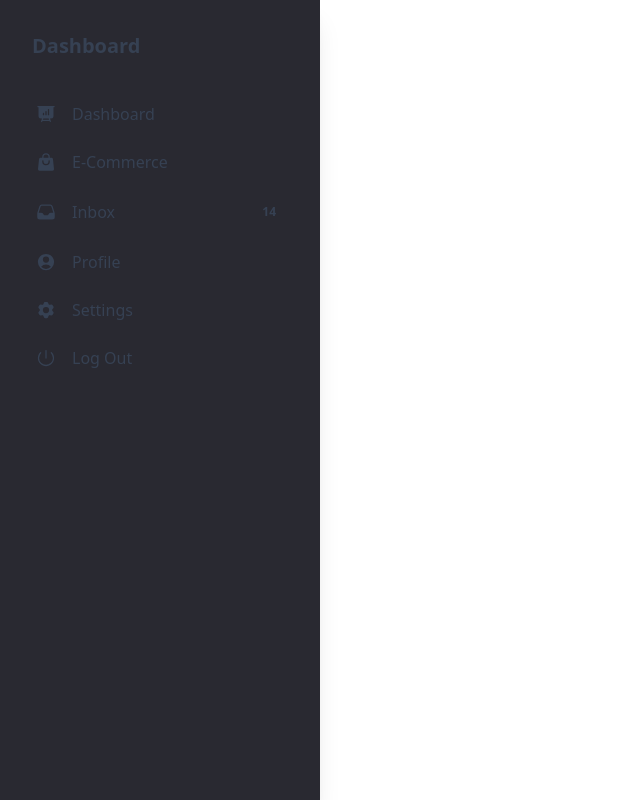
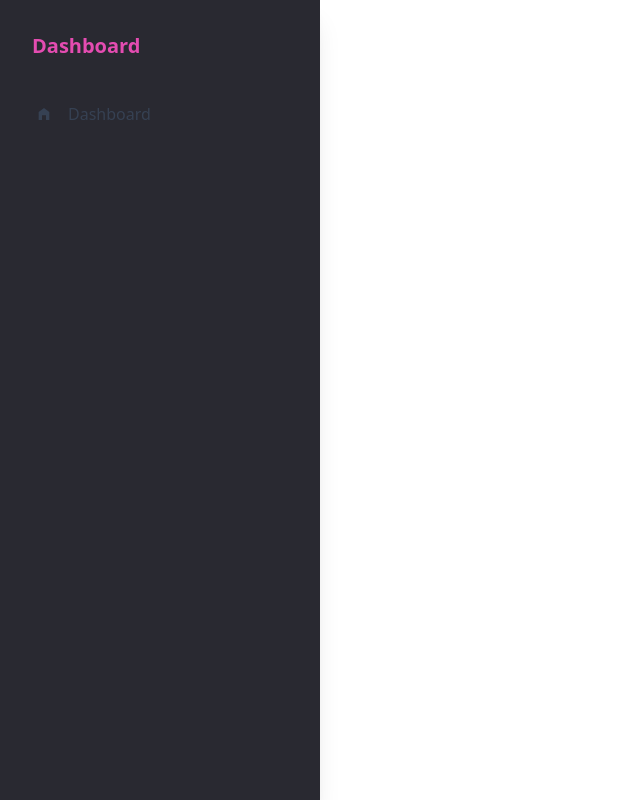
Before and after one commit to BeatrisRah/Portfolio, a React (Vite) app: page / in a window 1280 px wide. Shown: the whole page, without its empty margins (0-640 px from the left). Built offline with nearby package versions, Linux system fonts and the light colour scheme.

Commit message:
DaisyUi && Icons

```diff
--- a/package.json
+++ b/package.json
@@ -11,8 +11,10 @@
   },
   "dependencies": {
     "@tailwindcss/vite": "^4.1.3",
+    "daisyui": "^5.0.19",
     "react": "^19.0.0",
     "react-dom": "^19.0.0",
+    "react-icons": "^5.5.0",
     "tailwindcss": "^4.1.3"
   },
   "devDependencies": {
--- a/src/components/Navbar.jsx
+++ b/src/components/Navbar.jsx
@@ -1,65 +1,21 @@
+import { MdHomeFilled } from "react-icons/md";
+
 export default function Navbar() {
     return (
         <div className="relative flex h-screen w-full max-w-[20rem] flex-col bg-[#12121B]/90 bg-clip-border p-4 text-gray-700 shadow-xl shadow-blue-gray-900/5">
             <div className="p-4 mb-2">
-                <h5 className="block font-sans text-xl antialiased font-semibold leading-snug tracking-normal text-blue-gray-900">
+                <h5 className="block font-sans text-xl antialiased font-semibold leading-snug tracking-normal text-[#E44CB1]">
                     Dashboard
                 </h5>
             </div>
             <nav className="flex min-w-[240px] flex-col gap-1 p-2 font-sans text-base font-normal text-blue-gray-700">
                 <div role="button" className="flex items-center w-full p-3 leading-tight transition-all rounded-lg outline-none text-start hover:bg-blue-gray-50 hover:bg-opacity-80 hover:text-blue-gray-900 focus:bg-blue-gray-50 focus:bg-opacity-80 focus:text-blue-gray-900 active:bg-blue-gray-50 active:bg-opacity-80 active:text-blue-gray-900">
                     <div className="grid mr-4 place-items-center">
-                        <svg xmlns="http://www.w3.org/2000/svg" viewBox="0 0 24 24" fill="currentColor" aria-hidden="true" className="w-5 h-5">
-                            <path fillRule="evenodd" d="M2.25 2.25a.75.75 0 000 1.5H3v10.5a3 3 0 003 3h1.21l-1.172 3.513a.75.75 0 001.424.474l.329-.987h8.418l.33.987a.75.75 0 001.422-.474l-1.17-3.513H18a3 3 0 003-3V3.75h.75a.75.75 0 000-1.5H2.25zm6.04 16.5l.5-1.5h6.42l.5 1.5H8.29zm7.46-12a.75.75 0 00-1.5 0v6a.75.75 0 001.5 0v-6zm-3 2.25a.75.75 0 00-1.5 0v3.75a.75.75 0 001.5 0V9zm-3 2.25a.75.75 0 00-1.5 0v1.5a.75.75 0 001.5 0v-1.5z" clipRule="evenodd" />
-                        </svg>
+                    <MdHomeFilled />
                     </div>
                     Dashboard
                 </div>
-                <div role="button" className="flex items-center w-full p-3 leading-tight transition-all rounded-lg outline-none text-start hover:bg-blue-gray-50 hover:bg-opacity-80 hover:text-blue-gray-900 focus:bg-blue-gray-50 focus:bg-opacity-80 focus:text-blue-gray-900 active:bg-blue-gray-50 active:bg-opacity-80 active:text-blue-gray-900">
-                    <div className="grid mr-4 place-items-center">
-                        <svg xmlns="http://www.w3.org/2000/svg" viewBox="0 0 24 24" fill="currentColor" aria-hidden="true" className="w-5 h-5">
-                            <path fillRule="evenodd" d="M7.5 6v.75H5.513c-.96 0-1.764.724-1.865 1.679l-1.263 12A1.875 1.875 0 004.25 22.5h15.5a1.875 1.875 0 001.865-2.071l-1.263-12a1.875 1.875 0 00-1.865-1.679H16.5V6a4.5 4.5 0 10-9 0zM12 3a3 3 0 00-3 3v.75h6V6a3 3 0 00-3-3zm-3 8.25a3 3 0 106 0v-.75a.75.75 0 011.5 0v.75a4.5 4.5 0 11-9 0v-.75a.75.75 0 011.5 0v.75z" clipRule="evenodd" />
-                        </svg>
-                    </div>
-                    E-Commerce
-                </div>
-                <div role="button" className="flex items-center w-full p-3 leading-tight transition-all rounded-lg outline-none text-start hover:bg-blue-gray-50 hover:bg-opacity-80 hover:text-blue-gray-900 focus:bg-blue-gray-50 focus:bg-opacity-80 focus:text-blue-gray-900 active:bg-blue-gray-50 active:bg-opacity-80 active:text-blue-gray-900">
-                    <div className="grid mr-4 place-items-center">
-                        <svg xmlns="http://www.w3.org/2000/svg" viewBox="0 0 24 24" fill="currentColor" aria-hidden="true" className="w-5 h-5">
-                            <path fillRule="evenodd" d="M6.912 3a3 3 0 00-2.868 2.118l-2.411 7.838a3 3 0 00-.133.882V18a3 3 0 003 3h15a3 3 0 003-3v-4.162c0-.299-.045-.596-.133-.882l-2.412-7.838A3 3 0 0017.088 3H6.912zm13.823 9.75l-2.213-7.191A1.5 1.5 0 0017.088 4.5H6.912a1.5 1.5 0 00-1.434 1.059L3.265 12.75H6.11a3 3 0 012.684 1.658l.256.513a1.5 1.5 0 001.342.829h3.218a1.5 1.5 0 001.342-.83l.256-.512a3 3 0 012.684-1.658h2.844z" clipRule="evenodd" />
-                        </svg>
-                    </div>
-                    Inbox
-                    <div className="grid ml-auto place-items-center justify-self-end">
-                        <div className="relative grid items-center px-2 py-1 font-sans text-xs font-bold uppercase rounded-full select-none whitespace-nowrap bg-blue-gray-500/20 text-blue-gray-900">
-                            <span className>14</span>
-                        </div>
-                    </div>
-                </div>
-                <div role="button" className="flex items-center w-full p-3 leading-tight transition-all rounded-lg outline-none text-start hover:bg-blue-gray-50 hover:bg-opacity-80 hover:text-blue-gray-900 focus:bg-blue-gray-50 focus:bg-opacity-80 focus:text-blue-gray-900 active:bg-blue-gray-50 active:bg-opacity-80 active:text-blue-gray-900">
-                    <div className="grid mr-4 place-items-center">
-                        <svg xmlns="http://www.w3.org/2000/svg" viewBox="0 0 24 24" fill="currentColor" aria-hidden="true" className="w-5 h-5">
-                            <path fillRule="evenodd" d="M18.685 19.097A9.723 9.723 0 0021.75 12c0-5.385-4.365-9.75-9.75-9.75S2.25 6.615 2.25 12a9.723 9.723 0 003.065 7.097A9.716 9.716 0 0012 21.75a9.716 9.716 0 006.685-2.653zm-12.54-1.285A7.486 7.486 0 0112 15a7.486 7.486 0 015.855 2.812A8.224 8.224 0 0112 20.25a8.224 8.224 0 01-5.855-2.438zM15.75 9a3.75 3.75 0 11-7.5 0 3.75 3.75 0 017.5 0z" clipRule="evenodd" />
-                        </svg>
-                    </div>
-                    Profile
-                </div>
-                <div role="button" className="flex items-center w-full p-3 leading-tight transition-all rounded-lg outline-none text-start hover:bg-blue-gray-50 hover:bg-opacity-80 hover:text-blue-gray-900 focus:bg-blue-gray-50 focus:bg-opacity-80 focus:text-blue-gray-900 active:bg-blue-gray-50 active:bg-opacity-80 active:text-blue-gray-900">
-                    <div className="grid mr-4 place-items-center">
-                        <svg xmlns="http://www.w3.org/2000/svg" viewBox="0 0 24 24" fill="currentColor" aria-hidden="true" className="w-5 h-5">
-                            <path fillRule="evenodd" d="M11.078 2.25c-.917 0-1.699.663-1.85 1.567L9.05 4.889c-.02.12-.115.26-.297.348a7.493 7.493 0 00-.986.57c-.166.115-.334.126-.45.083L6.3 5.508a1.875 1.875 0 00-2.282.819l-.922 1.597a1.875 1.875 0 00.432 2.385l.84.692c.095.078.17.229.154.43a7.598 7.598 0 000 1.139c.015.2-.059.352-.153.43l-.841.692a1.875 1.875 0 00-.432 2.385l.922 1.597a1.875 1.875 0 002.282.818l1.019-.382c.115-.043.283-.031.45.082.312.214.641.405.985.57.182.088.277.228.297.35l.178 1.071c.151.904.933 1.567 1.85 1.567h1.844c.916 0 1.699-.663 1.85-1.567l.178-1.072c.02-.12.114-.26.297-.349.344-.165.673-.356.985-.57.167-.114.335-.125.45-.082l1.02.382a1.875 1.875 0 002.28-.819l.923-1.597a1.875 1.875 0 00-.432-2.385l-.84-.692c-.095-.078-.17-.229-.154-.43a7.614 7.614 0 000-1.139c-.016-.2.059-.352.153-.43l.84-.692c.708-.582.891-1.59.433-2.385l-.922-1.597a1.875 1.875 0 00-2.282-.818l-1.02.382c-.114.043-.282.031-.449-.083a7.49 7.49 0 00-.985-.57c-.183-.087-.277-.227-.297-.348l-.179-1.072a1.875 1.875 0 00-1.85-1.567h-1.843zM12 15.75a3.75 3.75 0 100-7.5 3.75 3.75 0 000 7.5z" clipRule="evenodd" />
-                        </svg>
-                    </div>
-                    Settings
-                </div>
-                <div role="button" className="flex items-center w-full p-3 leading-tight transition-all rounded-lg outline-none text-start hover:bg-blue-gray-50 hover:bg-opacity-80 hover:text-blue-gray-900 focus:bg-blue-gray-50 focus:bg-opacity-80 focus:text-blue-gray-900 active:bg-blue-gray-50 active:bg-opacity-80 active:text-blue-gray-900">
-                    <div className="grid mr-4 place-items-center">
-                        <svg xmlns="http://www.w3.org/2000/svg" viewBox="0 0 24 24" fill="currentColor" aria-hidden="true" className="w-5 h-5">
-                            <path fillRule="evenodd" d="M12 2.25a.75.75 0 01.75.75v9a.75.75 0 01-1.5 0V3a.75.75 0 01.75-.75zM6.166 5.106a.75.75 0 010 1.06 8.25 8.25 0 1011.668 0 .75.75 0 111.06-1.06c3.808 3.807 3.808 9.98 0 13.788-3.807 3.808-9.98 3.808-13.788 0-3.808-3.807-3.808-9.98 0-13.788a.75.75 0 011.06 0z" clipRule="evenodd" />
-                        </svg>
-                    </div>
-                    Log Out
-                </div>
+
             </nav>
         </div>
 
--- a/src/index.css
+++ b/src/index.css
@@ -1 +1,2 @@
 @import "tailwindcss";
+@plugin "daisyui";
```
Also changed, not shown: 1 other file (tests, documents, lock files or other folders).
